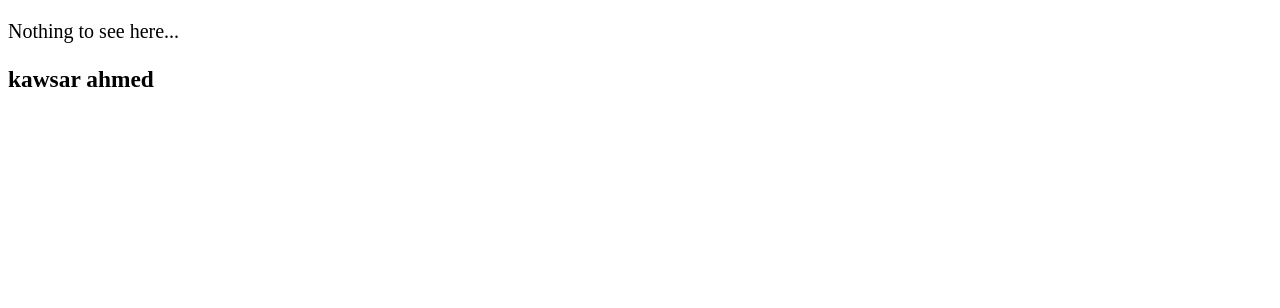
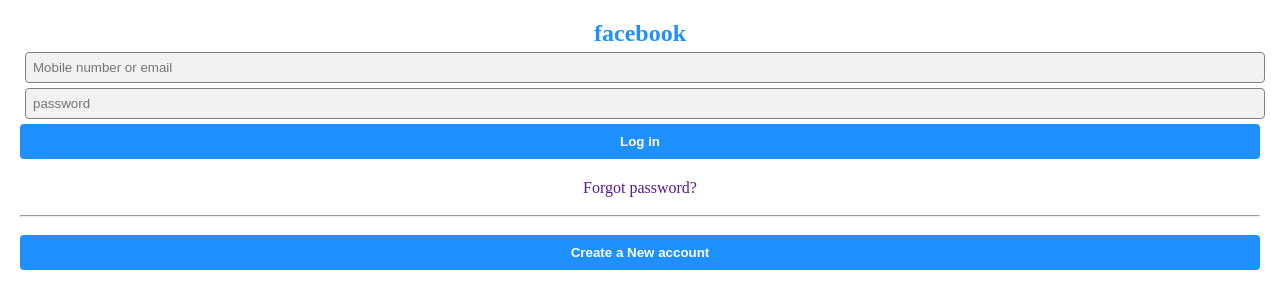
Before and after one commit to developer-kawsar1/fb-login-page, a plain HTML site: page index.html in a window 1280 px wide. Drawn offline with Linux system fonts and the light colour scheme.

Commit message:
login page designed

```diff
--- a/index.html
+++ b/index.html
@@ -11,16 +11,65 @@
 
 
   <!-- Custom Styles -->
-  <link rel="stylesheet" href="style.css">
+ <style>
+ *{
+   margin: 0;
+   padding: p;
+   box-sizing: border-box;
+ }
+ body{
+padding: 20px;
+
+
+
+ }
+   h2{
+     color: dodgerblue;
+     text-align: center;
+     font-weight: bold;
+     text-transform: lowercase;
+   }
+   input{
+     display: block;
+     width: 100%;
+     margin: 5px;
+     padding: 7px;
+     outline: none;
+     background: #f1f1f1;
+     border: 1px solid gray;
+     border-radius: 4px;
+   }
+   button{
+     background: dodgerblue;
+     display: block;
+     width: 100%;
+     border: none;
+     color: #fff;
+     padding: 10px;
+     border-radius: 4px;
+     font-weight: bold;
+   }
+   a{
+     text-decoration: none;
+     display: block;
+     text-align: center;
+   margin-top: 20px;
+   }
+ </style>
 </head>
 
 <body>
-  <p>Nothing to see here...</p>
+  <h2>Facebook</h2>
 
+  <input type="text" placeholder="Mobile number or email">
+  <input type="password" placeholder="password">
+  <button>Log in</button>
+  <a href="">Forgot password? </a>
+  <br>
+ <hr>
+ <br>
 
-  <h3>kawsar ahmed</h3>
-
-  <marquee behavior="" direction="">Masum ahmed</marquee>
+ <button type="submit">Create a New account </button>
   <!-- Project -->
   <script src="main.js"></script>
 </body>
```
Also changed, not shown: images (2).png (added).
